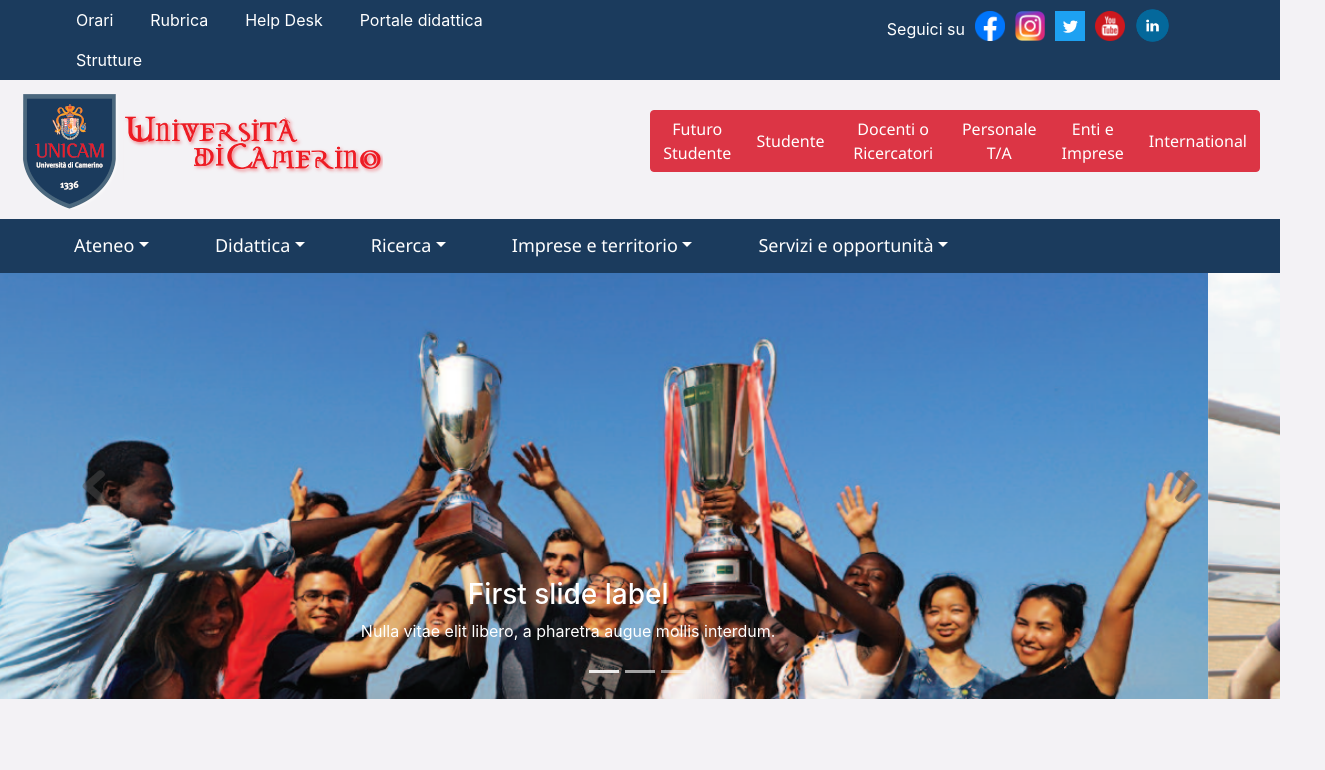
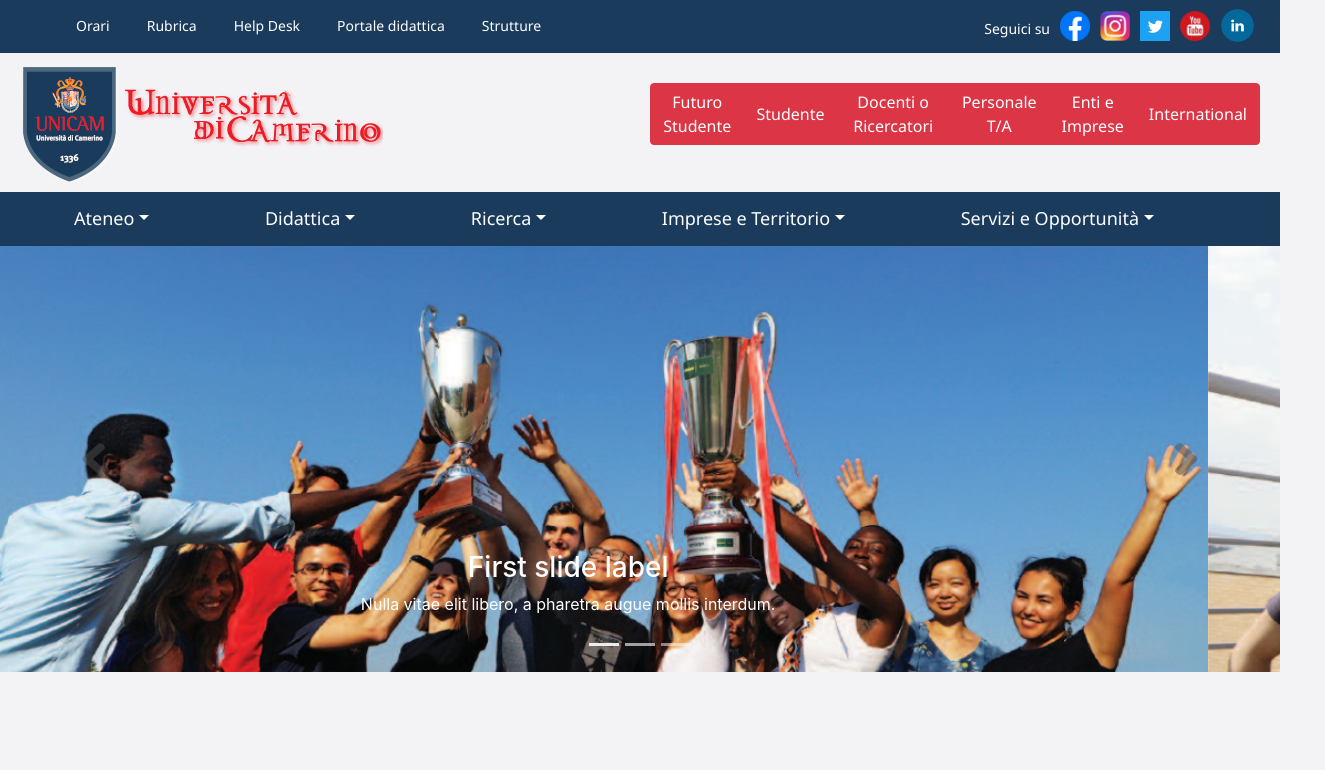
Before and after one commit to mik97/University-Website, a React (Create React App) app in the folder prototype/: page / in a window 1280 px wide. Shown: the top 770 px of the page, 1325 px wide, since content can reach past the window. Built offline with nearby package versions, Linux system fonts and the light colour scheme.

Commit message:
Added structural organization of profiles

```diff
--- a/prototype/src/component/App.tsx
+++ b/prototype/src/component/App.tsx
@@ -6,7 +6,21 @@ import Home from "./Home";
 import Footer from "./Footer";
 import Header from "./Header";
 
-const App: React.FC = () => {
+interface IAppProps {
+  arr: String[];
+  did: String[];
+  ric: String[];
+  imp: String[];
+  serv: String[];
+}
+
+class App extends React.Component<IAppProps> {
+  constructor(props?: any) {
+    super(props);
+  }
+
+  render() {
+    console.log("ok");
     return (
       <div className="main">
         <div className="App-header">
@@ -16,7 +30,13 @@ const App: React.FC = () => {
           <Logo />
         </div>
         <div>
-        <Sections />
+          <Sections
+            ateneo={this.props.arr}
+            didattica={this.props.did}
+            ricerca={this.props.ric}
+            imprese={this.props.imp}
+            servizi={this.props.serv}
+          />
         </div>
         <div className="home">
           <Home />
@@ -26,6 +46,7 @@ const App: React.FC = () => {
         </div>
       </div>
     );
-};
+  }
+}
 
 export default App;
--- a/prototype/src/component/Header.tsx
+++ b/prototype/src/component/Header.tsx
@@ -10,14 +10,12 @@ import linkedin from "../immagini/linkedin.png";
 class Header extends React.Component {
   render() {
     return (
-      <Container className="containerHeader">
+      <Container fluid className="containerHeader">
         <Row>
           <Col>
             <Nav>
               <Nav.Item>
-                <Nav.Link className="navslinkheader" href="/home">
-                  Orari
-                </Nav.Link>
+                <Nav.Link className="navslinkheader">Orari</Nav.Link>
               </Nav.Item>
               <Nav.Item>
                 <Nav.Link className="navslinkheader" eventKey="link-1">
--- a/prototype/src/component/Profiles.tsx
+++ b/prototype/src/component/Profiles.tsx
@@ -1,14 +1,52 @@
 import React from "react";
 import "../css/Profiles.css";
 import { ButtonGroup, Button } from "react-bootstrap";
+import App from "./App";
 import "bootstrap/dist/css/bootstrap.css";
+import ReactDOM from "react-dom";
 
-class Profiles extends React.Component {
+interface IProfilesProps {}
+
+class Profiles extends React.Component<IProfilesProps> {
+  setContents() {
+    const arr = [
+      "Il sistema universitario",
+      "Guida dello studente",
+      "Strutture"
+    ];
+
+    const did = [
+      "Verifica della preparazione iniziale",
+      "Orientamento",
+      "Offerta formativa"
+    ];
+
+    const ric: String[] = [];
+
+    const imp: String[] = [];
+
+    const serv = [
+      "Immatricolazioni",
+      "Disabilità e DSA",
+      "Borse di studio e Agevolazioni",
+      "Vivere la città",
+      "Associazioni e tempo libero",
+      "Servizi online",
+      "Come raggiungerci"
+    ];
+    ReactDOM.render(
+      <App arr={arr} did={did} ric={ric} imp={imp} serv={serv} />,
+      document.getElementById("root")
+    );
+  }
+
   render() {
     return (
       <div className="profiles">
         <ButtonGroup>
-          <Button variant="danger">Futuro Studente</Button>
+          <Button variant="danger" onClick={this.setContents}>
+            Futuro Studente
+          </Button>
           <Button variant="danger">Studente</Button>
           <Button variant="danger">Docenti o Ricercatori</Button>
           <Button variant="danger">Personale T/A</Button>
--- a/prototype/src/component/Sections.tsx
+++ b/prototype/src/component/Sections.tsx
@@ -2,103 +2,60 @@ import React from "react";
 import { Navbar, NavDropdown, Nav, Container } from "react-bootstrap";
 import "../css/Sections.css";
 
-class Sections extends React.Component {
+interface ISectionsProps {
+  ateneo: String[];
+  didattica: String[];
+  ricerca: String[];
+  imprese: String[];
+  servizi: String[];
+}
+
+interface ISectionsState {
+  future?: boolean;
+}
+
+class Sections extends React.Component<ISectionsProps, ISectionsState> {
+  constructor(props?: any) {
+    super(props);
+  }
+
+  getContent(arr: String[]) {
+    let text;
+
+    if (arr !== undefined) {
+      text = arr.map((t, index) => {
+        return <NavDropdown.Item key={"a" + index}>{t}</NavDropdown.Item>;
+      });
+    }
+
+    return text;
+  }
+
+  isEmpty(arr: String[], title: string) {
+    if (arr.length > 0) {
+      return (
+        <NavDropdown
+          style={{ paddingLeft: 50, paddingRight: 50 }}
+          title={title}
+          id="basic-nav-dropdown"
+        >
+          {this.getContent(arr)}
+        </NavDropdown>
+      );
+    }
+  }
+
   render() {
     return (
       <Container fluid style={{ paddingLeft: 0, paddingRight: 0 }}>
         <Navbar variant="dark" bg="blue">
           <Navbar.Collapse id="basic-navbar-nav">
             <Nav className="mr-auto">
-              <NavDropdown
-                style={{ paddingLeft: 50, paddingRight: 50 }}
-                title="Ateneo"
-                id="basic-nav-dropdown"
-              >
-                <NavDropdown.Item href="#action/3.1">Storia</NavDropdown.Item>
-                <NavDropdown.Item href="#action/3.2">
-                  Governance
-                </NavDropdown.Item>
-                <NavDropdown.Item href="#action/3.3">
-                  Strutture
-                </NavDropdown.Item>
-                <NavDropdown.Item href="#action/3.4">
-                  Rapporto con il territorio
-                </NavDropdown.Item>
-                <NavDropdown.Item href="#action/3.5">
-                  Iniziative
-                </NavDropdown.Item>
-                <NavDropdown.Item href="#action/3.5">
-                  Calendario Accademico
-                </NavDropdown.Item>
-              </NavDropdown>
-              <NavDropdown
-                style={{ paddingRight: 50 }}
-                title="Didattica"
-                id="basic-nav-dropdown"
-              >
-                <NavDropdown.Item href="#action/3.1">Action</NavDropdown.Item>
-                <NavDropdown.Item href="#action/3.2">
-                  Another action
-                </NavDropdown.Item>
-                <NavDropdown.Item href="#action/3.3">
-                  Something
-                </NavDropdown.Item>
-                <NavDropdown.Divider />
-                <NavDropdown.Item href="#action/3.4">
-                  Separated link
-                </NavDropdown.Item>
-              </NavDropdown>
-              <NavDropdown
-                style={{ paddingRight: 50 }}
-                title="Ricerca"
-                id="basic-nav-dropdown"
-              >
-                <NavDropdown.Item href="#action/3.1">Action</NavDropdown.Item>
-                <NavDropdown.Item href="#action/3.2">
-                  Another action
-                </NavDropdown.Item>
-                <NavDropdown.Item href="#action/3.3">
-                  Something
-                </NavDropdown.Item>
-                <NavDropdown.Divider />
-                <NavDropdown.Item href="#action/3.4">
-                  Separated link
-                </NavDropdown.Item>
-              </NavDropdown>
-              <NavDropdown
-                style={{ paddingRight: 50 }}
-                title="Imprese e territorio"
-                id="basic-nav-dropdown"
-              >
-                <NavDropdown.Item href="#action/3.1">Action</NavDropdown.Item>
-                <NavDropdown.Item href="#action/3.2">
-                  Another action
-                </NavDropdown.Item>
-                <NavDropdown.Item href="#action/3.3">
-                  Something
-                </NavDropdown.Item>
-                <NavDropdown.Divider />
-                <NavDropdown.Item href="#action/3.4">
-                  Separated link
-                </NavDropdown.Item>
-              </NavDropdown>
-              <NavDropdown
-                style={{ paddingRight: 50 }}
-                title="Servizi e opportunità"
-                id="basic-nav-dropdown"
-              >
-                <NavDropdown.Item href="#action/3.1">Action</NavDropdown.Item>
-                <NavDropdown.Item href="#action/3.2">
-                  Another action
-                </NavDropdown.Item>
-                <NavDropdown.Item href="#action/3.3">
-                  Something
-                </NavDropdown.Item>
-                <NavDropdown.Divider />
-                <NavDropdown.Item href="#action/3.4">
-                  Separated link
-                </NavDropdown.Item>
-              </NavDropdown>
+              {this.isEmpty(this.props.ateneo, "Ateneo")}
+              {this.isEmpty(this.props.didattica, "Didattica")}
+              {this.isEmpty(this.props.ricerca, "Ricerca")}
+              {this.isEmpty(this.props.imprese, "Imprese e Territorio")}
+              {this.isEmpty(this.props.servizi, "Servizi e Opportunità")}
             </Nav>
           </Navbar.Collapse>
         </Navbar>
--- a/prototype/src/css/App.css
+++ b/prototype/src/css/App.css
@@ -18,5 +18,4 @@
 
 .App-footer {
   background-color: #1b3b5d;
-  width: auto;
 }
--- a/prototype/src/css/Header.css
+++ b/prototype/src/css/Header.css
@@ -1,6 +1,8 @@
 .navslinkheader {
   color: white;
+  margin-top: 10px;
   margin-right: 5px;
+  font-size: 14px;
 }
 
 .navslinkheader:hover {
@@ -9,11 +11,13 @@
 
 .containerHeader {
   margin-left: 45px;
+  padding-right: 70px;
 }
 
 .social {
   color: white;
   margin-top: 8px;
+  font-size: 14px;
   text-align: right;
 }
 
--- a/prototype/src/index.tsx
+++ b/prototype/src/index.tsx
@@ -4,7 +4,48 @@ import "./css/index.css";
 import App from "./component/App";
 import * as serviceWorker from "./serviceWorker";
 
-ReactDOM.render(<App />, document.getElementById("root"));
+const arr = [
+  "Storia",
+  "Governance",
+  "Strutture",
+  "Rapporto con il territorio",
+  "Iniziative",
+  "Calendario Accademico"
+];
+
+const did = ["Offerta Formativa", "Servizi didattica", "Scuole di Ateneo"];
+
+const ric = [
+  "Dove fare ricerca",
+  "Finanziamenti",
+  "Portale ricercatori",
+  "Iris",
+  "Spin-off"
+];
+
+const imp = [
+  "Rapporto con le imprese",
+  "Stage e Placement",
+  "Career Day",
+  "Curriculum Vitae Studenti",
+  "Start-up",
+  "Attività nel territorio"
+];
+
+const serv = [
+  "Segreterie Studenti",
+  "Servizi Online",
+  "StruttuBorse di studio e Agevolazionire",
+  "Vivere l'università",
+  "Servizi per la mobilità internazionale",
+  "Utility",
+  "Come raggiungerci"
+];
+
+ReactDOM.render(
+  <App arr={arr} did={did} ric={ric} imp={imp} serv={serv} />,
+  document.getElementById("root")
+);
 
 // If you want your app to work offline and load faster, you can change
 // unregister() to register() below. Note this comes with some pitfalls.
```
Lines whose indentation alone changed are shown as unchanged.
